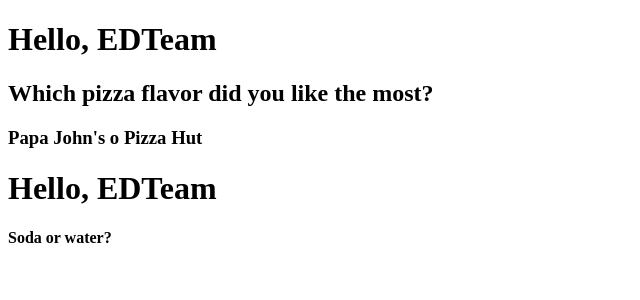
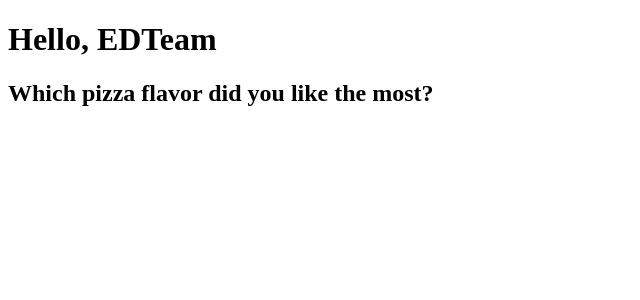
Before and after one commit to jlcarrascof/vsc-options-api-2019, a Vue app in the folder class4/: page / in a window 1280 px wide. Shown: the top 300 px of the page, without its empty margins (0-640 px from the left). Built offline with nearby package versions, Linux system fonts and the light colour scheme.

Commit message:
Refactor ChildComponent to use named slot and update pizza flavor question

```diff
--- a/class4/src/App.vue
+++ b/class4/src/App.vue
@@ -1,11 +1,7 @@
 <template>
   <div>
     <ChildComponent>
-      <h2>Which pizza flavor did you like the most?</h2>
       <h3>Papa John's o Pizza Hut</h3>
-    </ChildComponent>
-    <ChildComponent>
-      <h4>Soda or water?</h4>
     </ChildComponent>
   </div>
 </template>
--- a/class4/src/components/ChildComponent.vue
+++ b/class4/src/components/ChildComponent.vue
@@ -1,7 +1,8 @@
 <template>
     <div>
         <h1>Hello, EDTeam</h1>
-        <slot />
+        <slot name="mainSlot" />
+        <h2>Which pizza flavor did you like the most?</h2>
     </div>
 </template>
 
```
